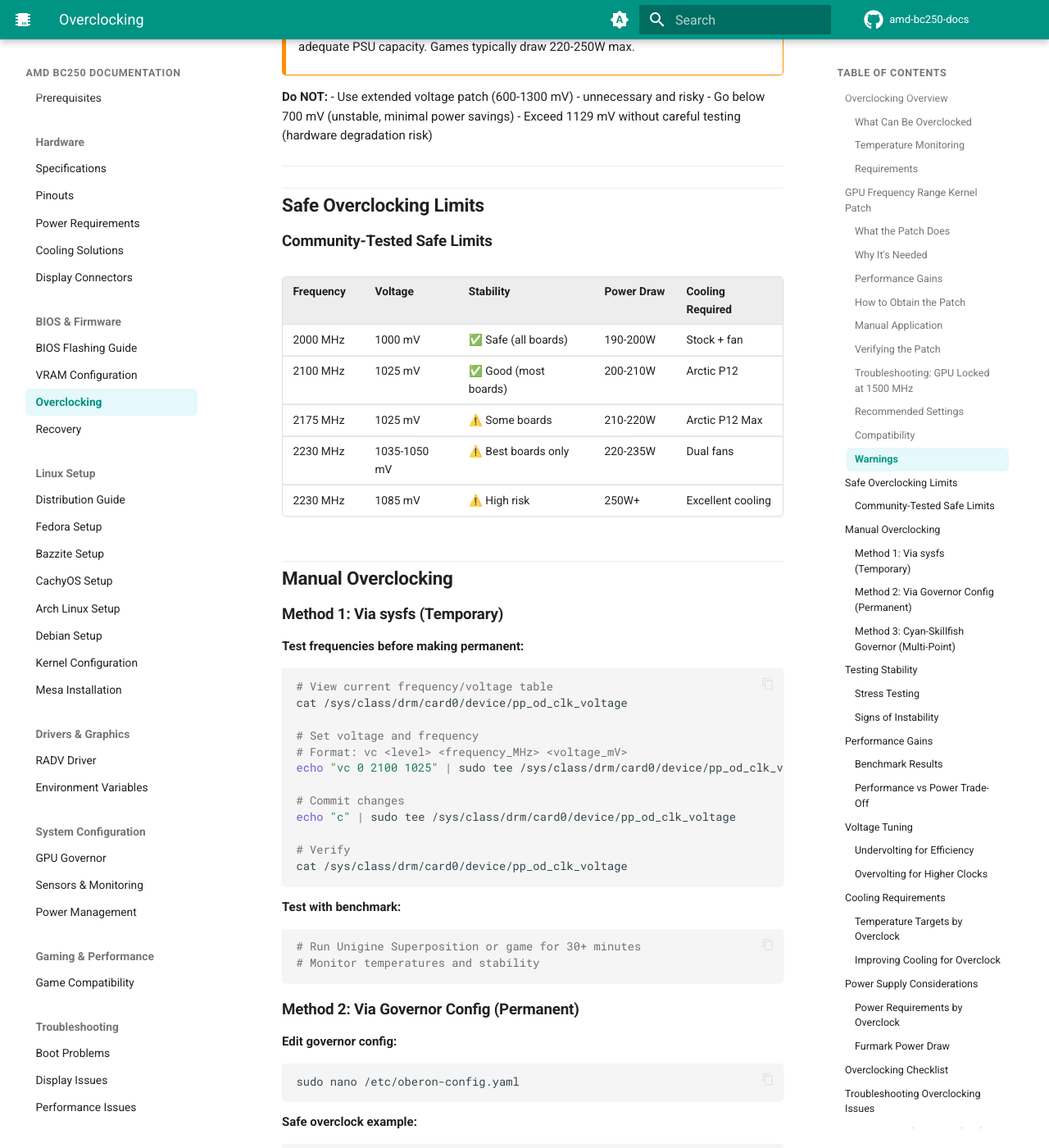
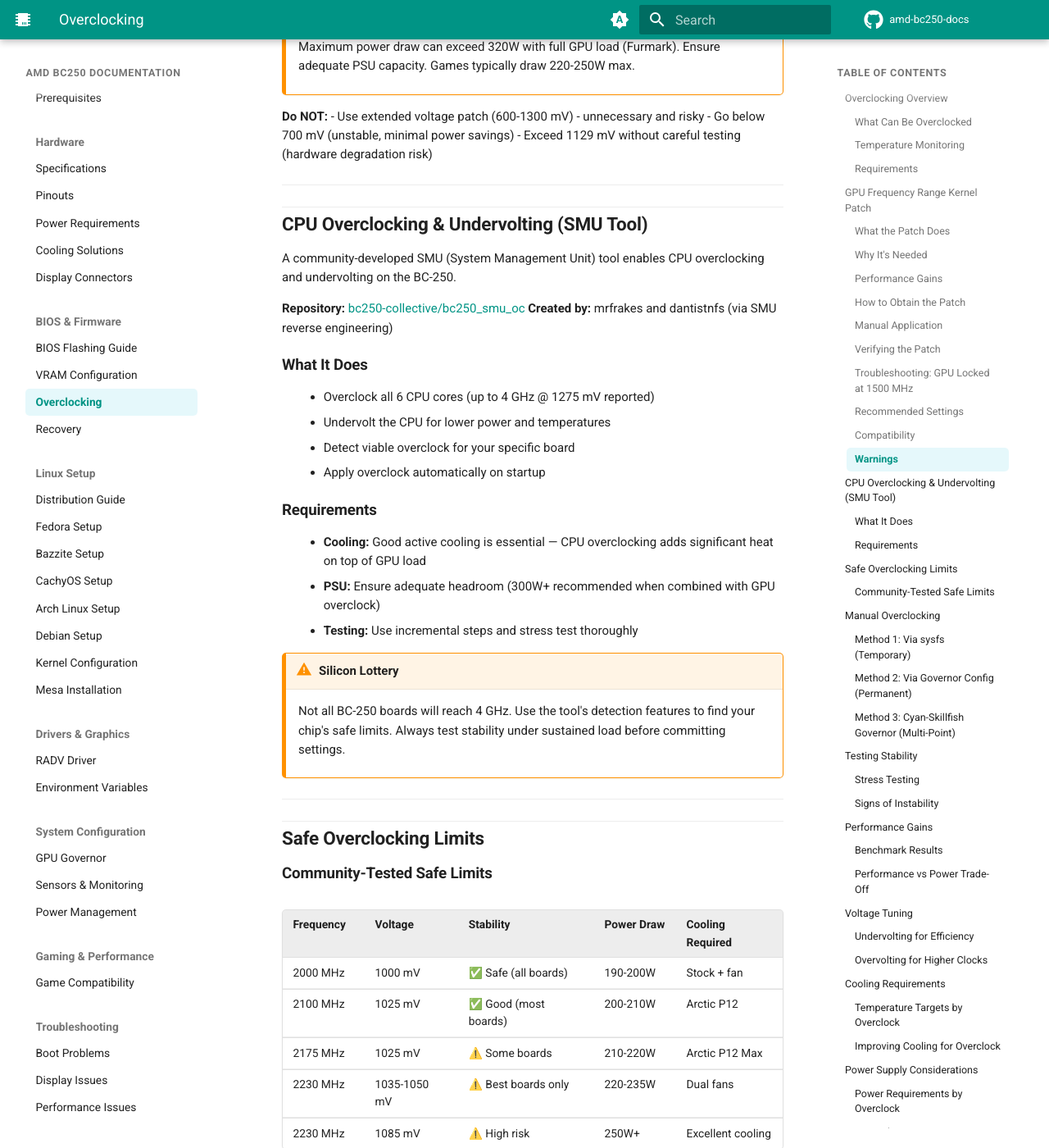
Before and after one commit to elektricM/amd-bc250-docs, an MkDocs documentation site: the page built from docs/bios/overclocking.md, in a window 1280 px wide and 1400 px high, scrolled down 5752 px. Shown: the whole window at 82% size. Built offline with MkDocs 1.6.1 and Material for MkDocs 9.7.7, drawn with Linux system fonts in a browser that asks for light colours; comment, search, counter and statistics services are not loaded; the version menu is left out; some of the changed text lies outside the part shown.

Commit message:
feat: add CPU overclocking SMU tool and memory timing info to overclocking guide
Added section documenting the bc250_smu_oc tool (Dec 2025) for CPU
overclocking/undervolting via SMU reverse engineering. Also corrected
the memory overclocking status — a community Mem Timing Utility exists.

```diff
--- a/docs/bios/overclocking.md
+++ b/docs/bios/overclocking.md
@@ -11,7 +11,7 @@ Advanced guide to overclocking the BC-250 GPU via BIOS settings and manual confi
 
 - **GPU Frequency:** 1500 MHz (locked) → 2000-2230 MHz (with governor/kernel patch)
 - **GPU Voltage:** 700-1100 mV
-- **Memory:** Not user-adjustable (GDDR6 runs at fixed speed)
+- **Memory:** Adjustable via community Mem Timing Utility (advanced — incorrect settings will crash the system)
 
 ### Temperature Monitoring
 
@@ -250,6 +250,31 @@ voltage:
 - Use extended voltage patch (600-1300 mV) - unnecessary and risky
 - Go below 700 mV (unstable, minimal power savings)
 - Exceed 1129 mV without careful testing (hardware degradation risk)
+
+---
+
+## CPU Overclocking & Undervolting (SMU Tool)
+
+A community-developed SMU (System Management Unit) tool enables CPU overclocking and undervolting on the BC-250.
+
+**Repository:** [bc250-collective/bc250_smu_oc](https://github.com/bc250-collective/bc250_smu_oc)
+**Created by:** mrfrakes and dantistnfs (via SMU reverse engineering)
+
+### What It Does
+
+- Overclock all 6 CPU cores (up to 4 GHz @ 1275 mV reported)
+- Undervolt the CPU for lower power and temperatures
+- Detect viable overclock for your specific board
+- Apply overclock automatically on startup
+
+### Requirements
+
+- **Cooling:** Good active cooling is essential — CPU overclocking adds significant heat on top of GPU load
+- **PSU:** Ensure adequate headroom (300W+ recommended when combined with GPU overclock)
+- **Testing:** Use incremental steps and stress test thoroughly
+
+!!!warning "Silicon Lottery"
+    Not all BC-250 boards will reach 4 GHz. Use the tool's detection features to find your chip's safe limits. Always test stability under sustained load before committing settings.
 
 ---
 
```
